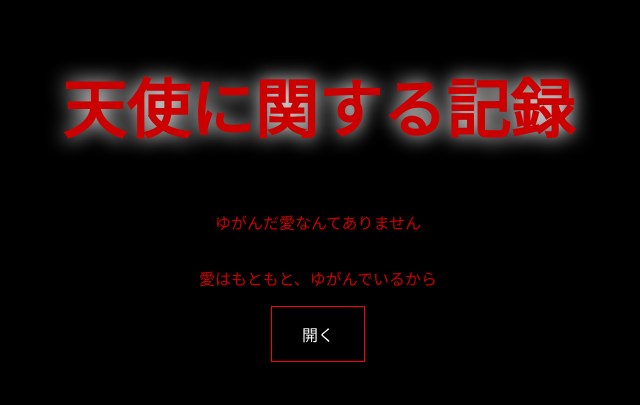
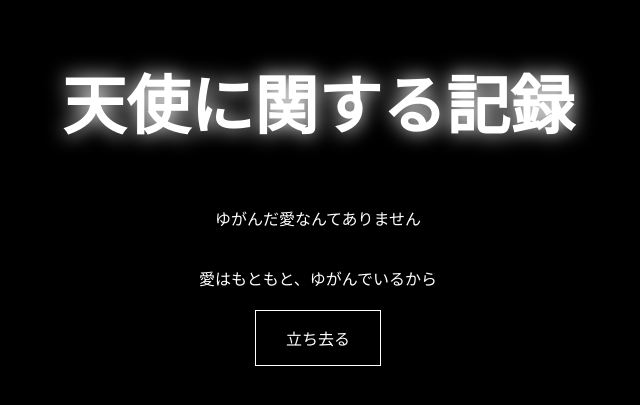
Before and after one commit to nulstr529/angel, a plain HTML site: page index.html in a window 1280 px wide. Shown: the part 219-624 px from the top of the page, without its empty margins (322-962 px from the left). Drawn offline with Linux system fonts and the light colour scheme.

Commit message:
Update index.html

```diff
--- a/index.html
+++ b/index.html
@@ -7,7 +7,7 @@
 <style>
 body{
     background:black;
-    color:#cc0000;
+    color: #ffffff;
     display:flex;
     justify-content:center;
     align-items:center;
@@ -18,29 +18,33 @@ body{
 
 h1{
     font-size:4em;
-    text-shadow:0 0 20px white;
+    text-shadow:0 0 20px ;
 }
 
 a{
     color:white;
     text-decoration:none;
-    border:1px solid red;
+    border:1px solid white;
     padding:15px 30px;
 }
 
 a:hover{
     background:red;
 }
+p{
+    margin-bottom: 20px;
+}
 </style>
 </head>
 
 <body>
+<h1>天使に関する記録</h1>
 
-<h1>天使に関する記録</h1>
 <p>ゆがんだ愛なんてありません</p>
-<p>愛はもともと、ゆがんでいるから</p>
 
-<a href="story.html">開く</a>
+<p class="space">愛はもともと、ゆがんでいるから</p>
+
+<a href="story.html">立ち去る</a>
 
 </body>
 </html>
```
